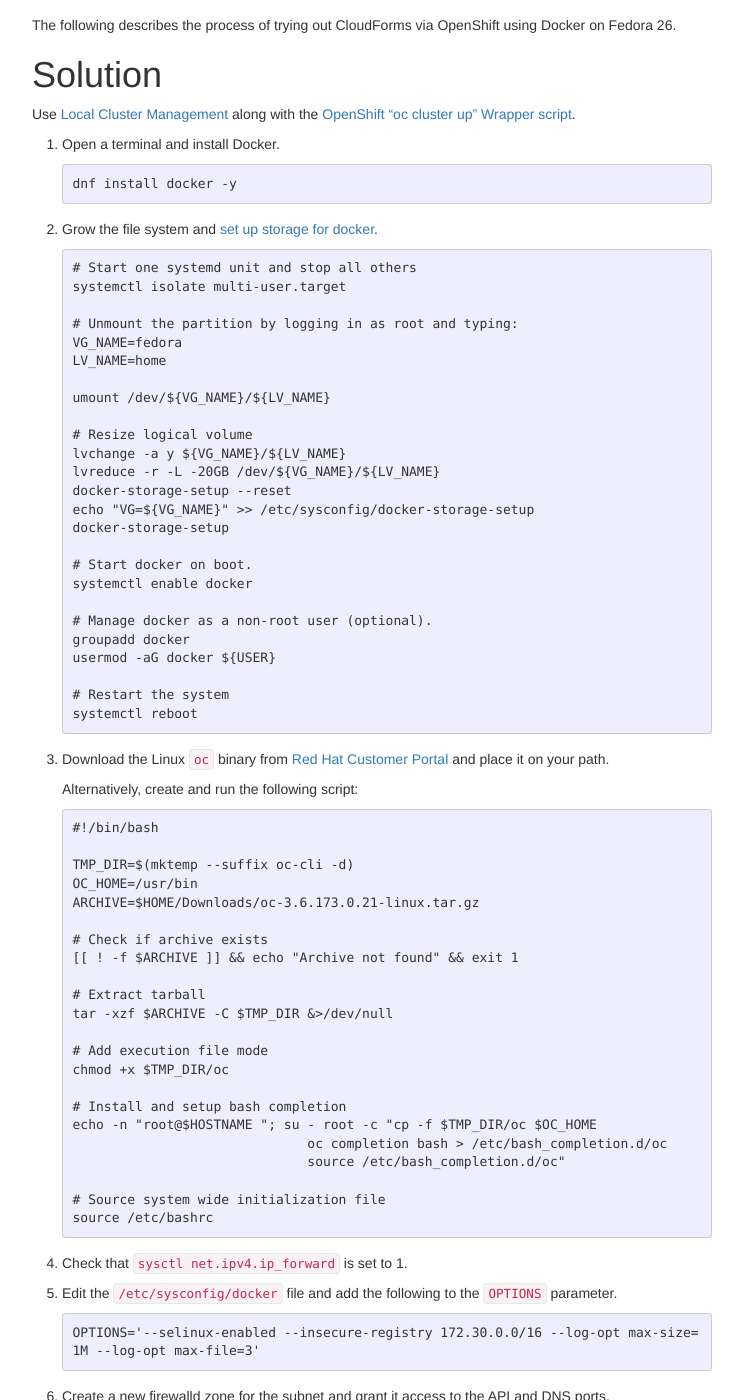
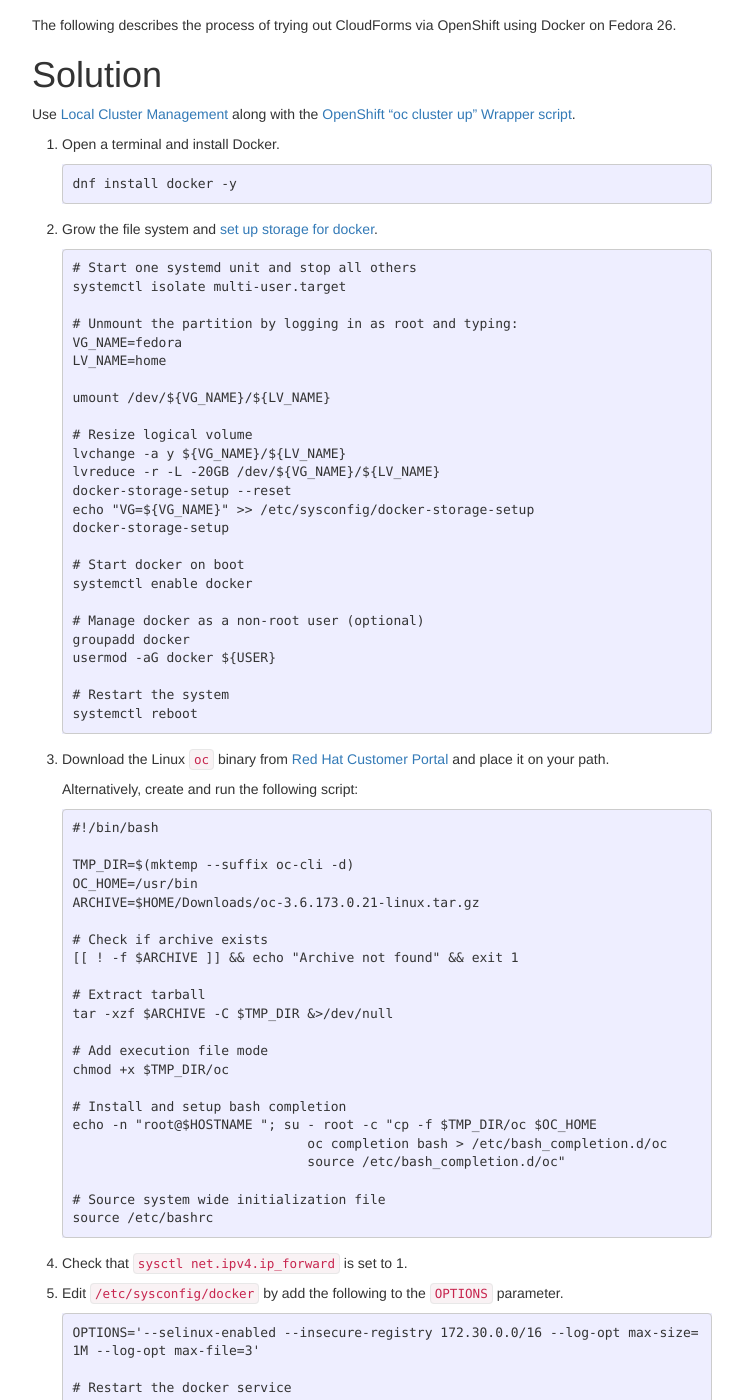
Before and after one commit to ecwpz91/ecwpz91.github.io, a Jekyll site: the page built from _posts/2017-09-08-CloudForms via OpenShift using Docker.md, in a window 1280 px wide and 1400 px high, scrolled down 291 px. Shown: the whole window, without its empty margins (268-1011 px from the left). Built offline with Jekyll 4.4.1, drawn with Linux system fonts in a browser that asks for light colours; nearby versions of some CDN libraries; some of the changed text lies outside the part shown.

```diff
--- a/_posts/2017-09-08-CloudForms via OpenShift using Docker.md
+++ b/_posts/2017-09-08-CloudForms via OpenShift using Docker.md
@@ -34,10 +34,10 @@
        echo "VG=${VG_NAME}" >> /etc/sysconfig/docker-storage-setup
        docker-storage-setup
 
-       # Start docker on boot.
+       # Start docker on boot
        systemctl enable docker
 
-       # Manage docker as a non-root user (optional).
+       # Manage docker as a non-root user (optional)
        groupadd docker
        usermod -aG docker ${USER}
 
@@ -73,9 +73,12 @@
 
 4. Check that `sysctl net.ipv4.ip_forward` is set to 1.
 
-5. Edit the `/etc/sysconfig/docker` file and add the following to the `OPTIONS` parameter.
+5. Edit `/etc/sysconfig/docker` by add the following to the `OPTIONS` parameter.
 
        OPTIONS='--selinux-enabled --insecure-registry 172.30.0.0/16 --log-opt max-size=1M --log-opt max-file=3'
+
+       # Restart the docker service
+       systemctl restart docker
 
 6. Create a new firewalld zone for the subnet and grant it access to the API and DNS ports.
 
```
